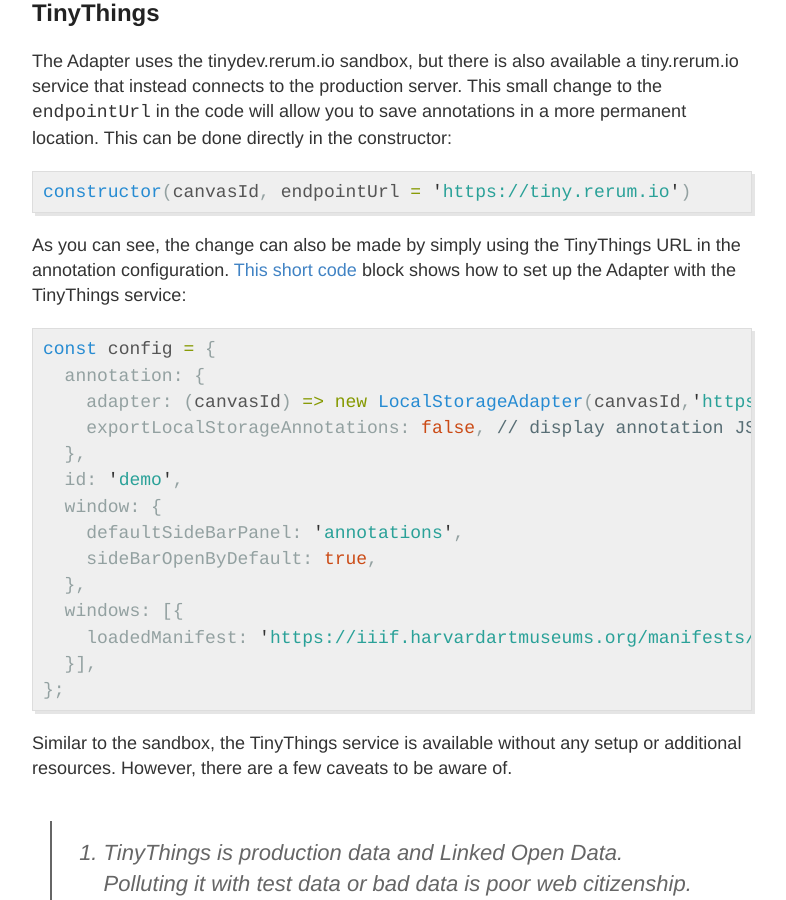
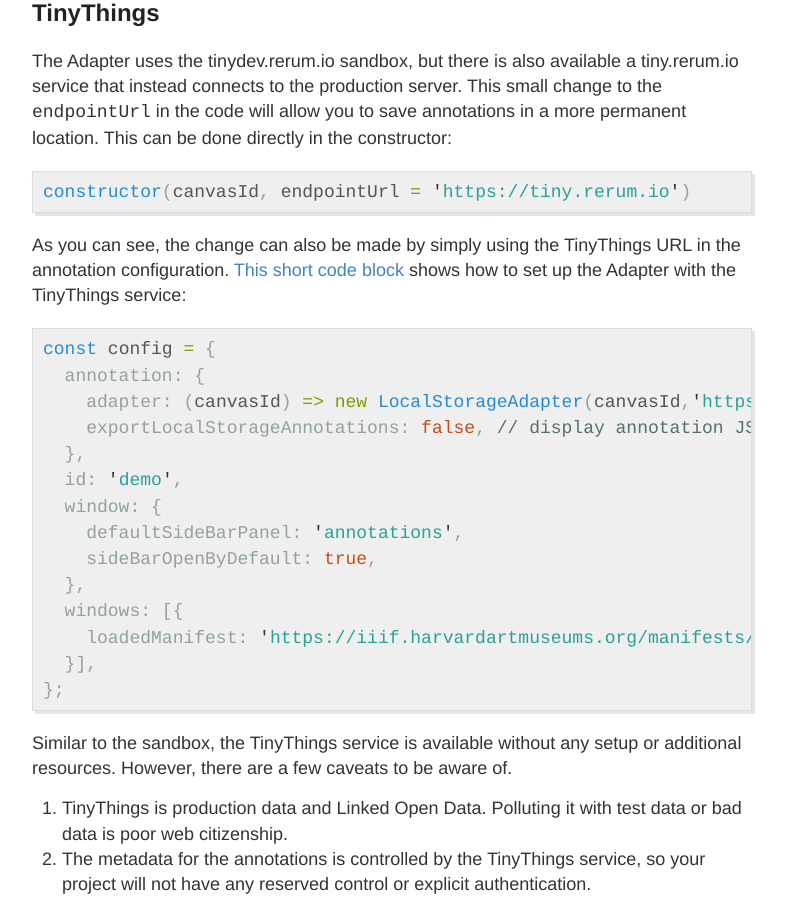
Before and after one commit to CenterForDigitalHumanities/blog, a Jekyll site: the page built from _posts/2024-10-01-mirador-rerum-adapter.md, in a window 1280 px wide and 900 px high, scrolled down 1093 px. Shown: the whole window, without its empty margins (248-1034 px from the left). Built offline with Jekyll 4.4.1, drawn with Linux system fonts in a browser that asks for light colours; our own code applies the rules of GitHub Pages for plain Markdown files.

Commit message:
formatting

````diff
--- a/_posts/2024-10-01-mirador-rerum-adapter.md
+++ b/_posts/2024-10-01-mirador-rerum-adapter.md
@@ -39,7 +39,7 @@ constructor(canvasId, endpointUrl = 'https://tiny.rerum.io')
 ```
 
 As you can see, the change can also be made by simply using the TinyThings URL in the annotation configuration.
-[This short code](https://github.com/ProjectMirador/mirador-annotations/blob/d6f9fca867a1e9795a6b5ffa5468e286d18ab15d/demo/src/index.js#L8-L22) block shows how to set up the Adapter with the TinyThings service:
+[This short code block](https://github.com/ProjectMirador/mirador-annotations/blob/d6f9fca867a1e9795a6b5ffa5468e286d18ab15d/demo/src/index.js#L8-L22) shows how to set up the Adapter with the TinyThings service:
 
 ```javascript
 const config = {
@@ -61,9 +61,9 @@ const config = {
 Similar to the sandbox, the TinyThings service is available without any setup or additional resources. However,
 there are a few caveats to be aware of.
 
-> 1. TinyThings is production data and Linked Open Data. Polluting it with test data or bad data is poor web citizenship.
-> 2. The metadata for the annotations is controlled by the TinyThings service, so your project will not have any reserved control or explicit authentication.
-> 3. The result of this solution is expected to be transitional and is probably not suitable for long-term projects.
+1. TinyThings is production data and Linked Open Data. Polluting it with test data or bad data is poor web citizenship.
+2. The metadata for the annotations is controlled by the TinyThings service, so your project will not have any reserved control or explicit authentication.
+3. The result of this solution is expected to be transitional and is probably not suitable for long-term projects.
 
 ## MyThings
 
@@ -73,15 +73,15 @@ To implement your solution, simply replace the `endpointUrl` in the Adapter cons
 TinyThings example above. In fact, it is possible to spin up your own instance of the RERUM service as well and still
 use the Adapter with the same configuration without exposing any of your data in an uncontrolled space.
 
-## Notes on the Adapter
-
-There is an [outstanding issue](https://github.com/CenterForDigitalHumanities/TinyNode/issues/90) that will add a lot of
-flexibility to the Adapter. The Bearer token passthrough will allow for the use of the API key with TinyThings. The
-provided Authorization header will replace the default header that identifies the TinyThings service and so connects
-the production data to your project. This introduces a lot of concerns about security of tokens, but simplifies the
-resources needed, if solvable.
-
-The `creator` field is added to all annotations as a common field within RERUM and other Web Annotations, but has a
-default value set. For any of the above solutions, you can set the `creator` field to a value that identifies your
-project or user. Because this is set on initialization, it cannot support multiple users or projects in the same
-instance.
+> ## Notes on the Adapter
+>
+> There is an [outstanding issue](https://github.com/CenterForDigitalHumanities/TinyNode/issues/90) that will add a lot of
+> flexibility to the Adapter. The Bearer token passthrough will allow for the use of the API key with TinyThings. The
+> provided Authorization header will replace the default header that identifies the TinyThings service and so connects
+> the production data to your project. This introduces a lot of concerns about security of tokens, but simplifies the
+> resources needed, if solvable.
+>
+> The `creator` field is added to all annotations as a common field within RERUM and other Web Annotations, but has a
+> default value set. For any of the above solutions, you can set the `creator` field to a value that identifies your
+> project or user. Because this is set on initialization, it cannot support multiple users or projects in the same
+> instance.
````
